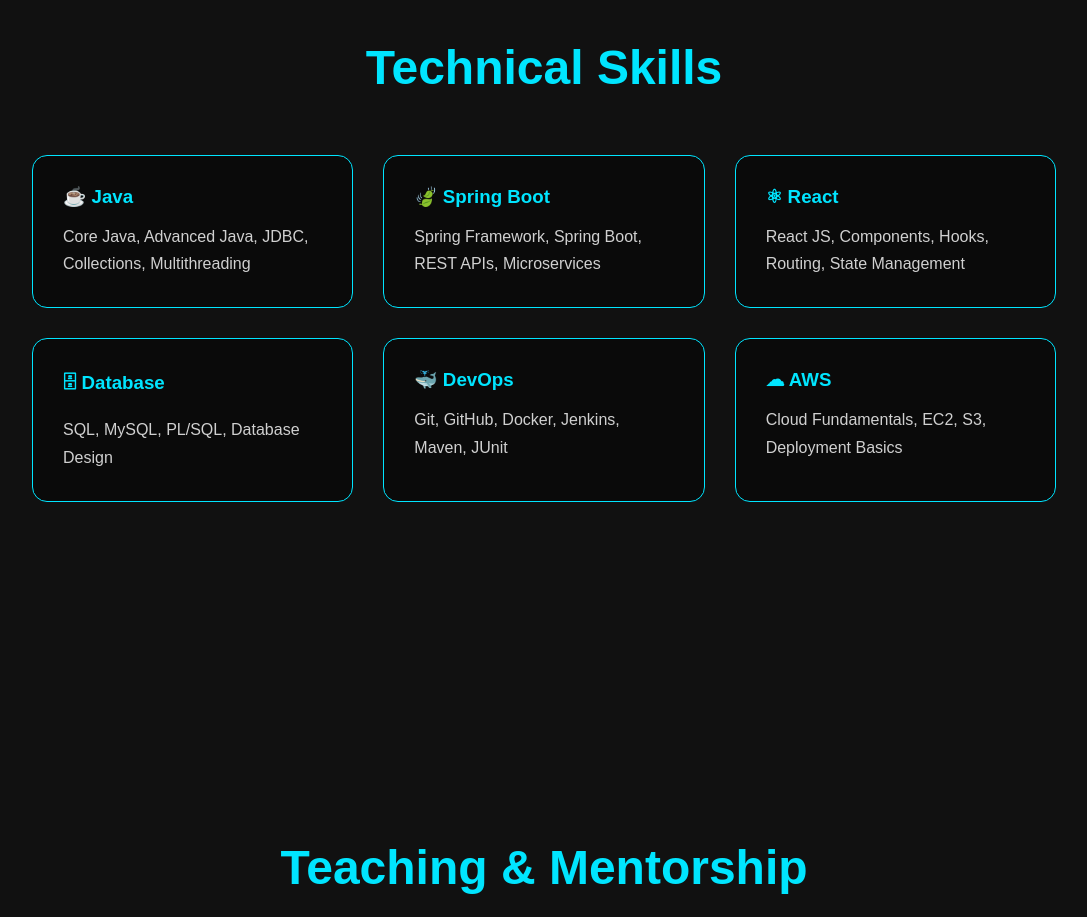
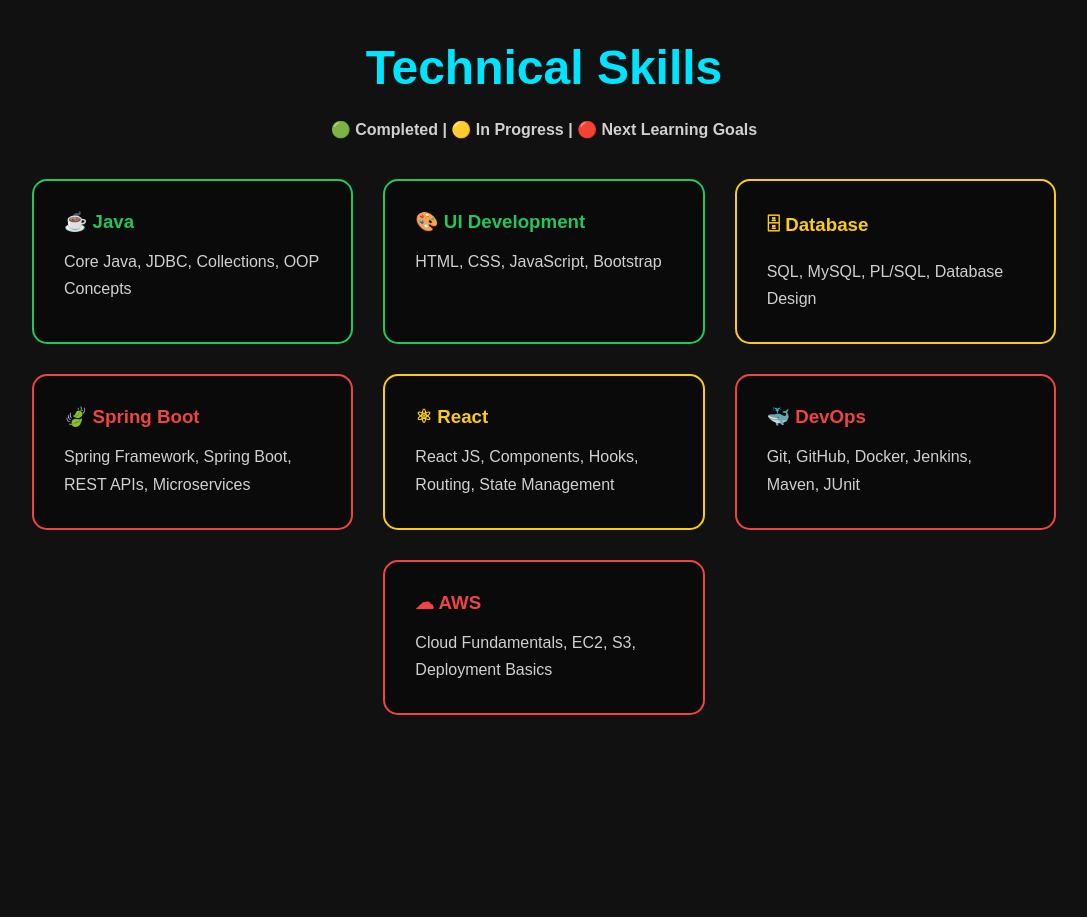
Before and after one commit to mohitkr56/anand-kumar-saha-portfolio, a React (Vite) app: page / in a window 1280 px wide. Shown: the part 2460-3377 px from the top of the page, without its empty margins (96-1183 px from the left). Built offline with nearby package versions, Linux system fonts and the light colour scheme.

Commit message:
Updated skill progress roadmap

```diff
--- a/src/App.css
+++ b/src/App.css
@@ -661,5 +661,71 @@ body {
 
 .contact-btn-main:hover{
   transform:translateY(-3px);
-  box-shadow:0 0 15px rgba(0,229,255,0.5);
+  box-shadow:0 0 15px rgba(215, 231, 233, 0.5);
 }
+
+.skill-card:last-child{
+  grid-column: 2 / 3;
+}
+
+/* ================= SKILL STATUS COLORS ================= */
+
+.skill-note{
+  text-align:center;
+  color:#d0d0d0;
+  margin-top:-35px;
+  margin-bottom:40px;
+  font-size:1rem;
+  font-weight:600;
+}
+
+/* COMPLETED */
+
+.skill-card.completed{
+  border:2px solid #22c55e;
+}
+
+.skill-card.completed h3{
+  color:#22c55e;
+}
+
+.skill-card.completed:hover{
+  transform:translateY(-10px);
+  box-shadow:0 0 20px rgba(34,197,94,0.5);
+}
+
+/* ONGOING */
+
+.skill-card.ongoing{
+  border:2px solid #facc15;
+}
+
+.skill-card.ongoing h3{
+  color:#facc15;
+}
+
+.skill-card.ongoing:hover{
+  transform:translateY(-10px);
+  box-shadow:0 0 20px rgba(250,204,21,0.5);
+}
+
+/* NOT STARTED */
+
+.skill-card.not-started{
+  border:2px solid #ef4444;
+}
+
+.skill-card.not-started h3{
+  color:#ef4444;
+}
+
+.skill-card.not-started:hover{
+  transform:translateY(-10px);
+  box-shadow:0 0 20px rgba(255, 13, 13, 0.944);
+}
+
+/* AWS CARD CENTER */
+
+.skill-card:last-child{
+  grid-column:2/3;
+}
--- a/src/components/Skills.jsx
+++ b/src/components/Skills.jsx
@@ -4,38 +4,48 @@ function Skills() {
 
       <h2>Technical Skills</h2>
 
+      <p className="skill-note">
+  🟢 Completed | 🟡 In Progress | 🔴 Next Learning Goals
+      </p>
+
       <div className="skills-container">
 
-        <div className="skill-card">
+        {/* COMPLETED */}
+
+       <div className="skill-card completed">
   <h3>☕ Java</h3>
-          <p>Core Java, Advanced Java, JDBC, Collections, Multithreading</p>
+  <p>Core Java, JDBC, Collections, OOP Concepts</p>
 </div>
 
-        <div className="skill-card">
+<div className="skill-card completed">
+  <h3>🎨 UI Development</h3>
+  <p>HTML, CSS, JavaScript, Bootstrap</p>
+</div>
+
+<div className="skill-card ongoing">
+  <h3>🗄 Database</h3>
+  <p>SQL, MySQL, PL/SQL, Database Design</p>
+</div>
+
+<div className="skill-card not-started">
   <h3>🍃 Spring Boot</h3>
   <p>Spring Framework, Spring Boot, REST APIs, Microservices</p>
 </div>
 
-        <div className="skill-card">
+<div className="skill-card ongoing">
   <h3>⚛ React</h3>
   <p>React JS, Components, Hooks, Routing, State Management</p>
 </div>
 
-        <div className="skill-card">
-          <h3>🗄 Database</h3>
-          <p>SQL, MySQL, PL/SQL, Database Design</p>
-        </div>
-
-        <div className="skill-card">
+<div className="skill-card not-started">
   <h3>🐳 DevOps</h3>
   <p>Git, GitHub, Docker, Jenkins, Maven, JUnit</p>
 </div>
 
-        <div className="skill-card">
+<div className="skill-card not-started">
   <h3>☁ AWS</h3>
   <p>Cloud Fundamentals, EC2, S3, Deployment Basics</p>
 </div>
-
       </div>
 
     </section>
```
Also changed, not shown: src/assets/profile.png. Lines whose indentation alone changed are shown as unchanged.
